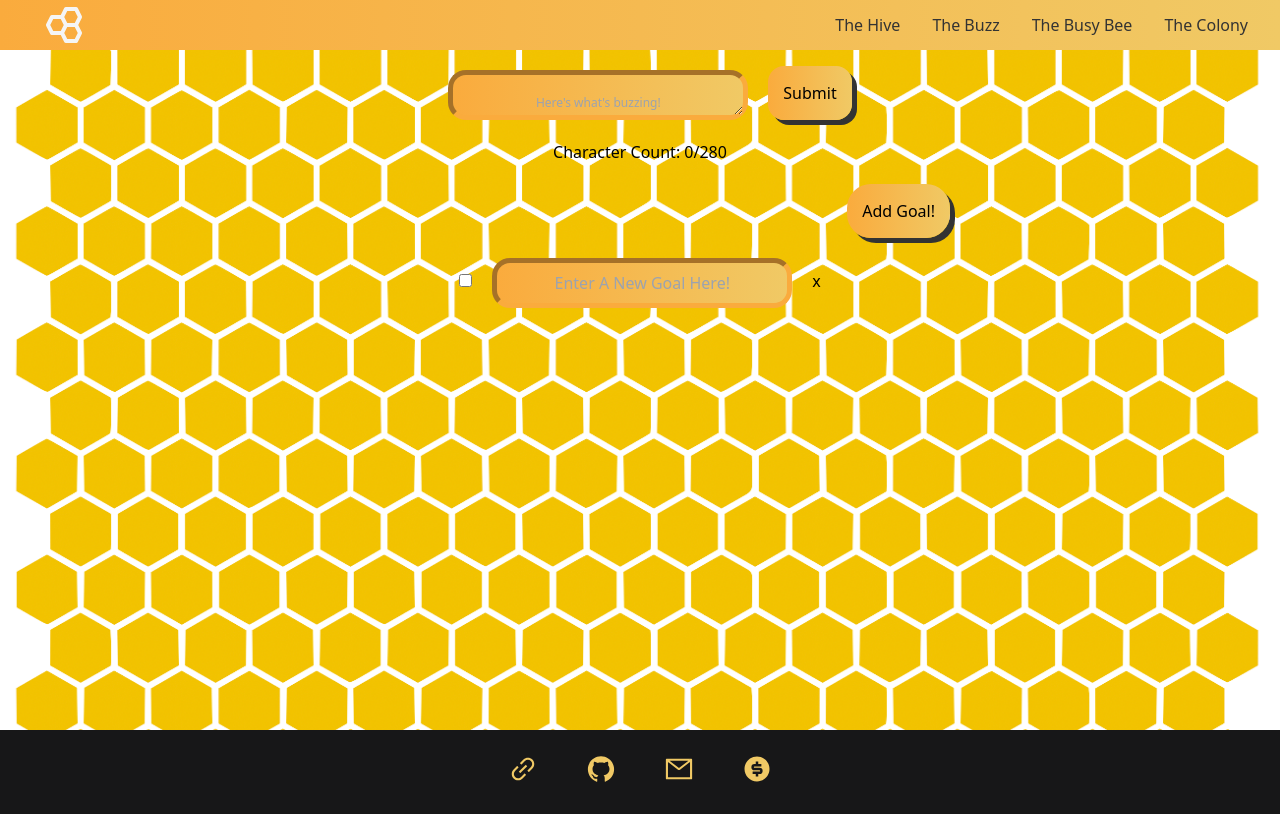
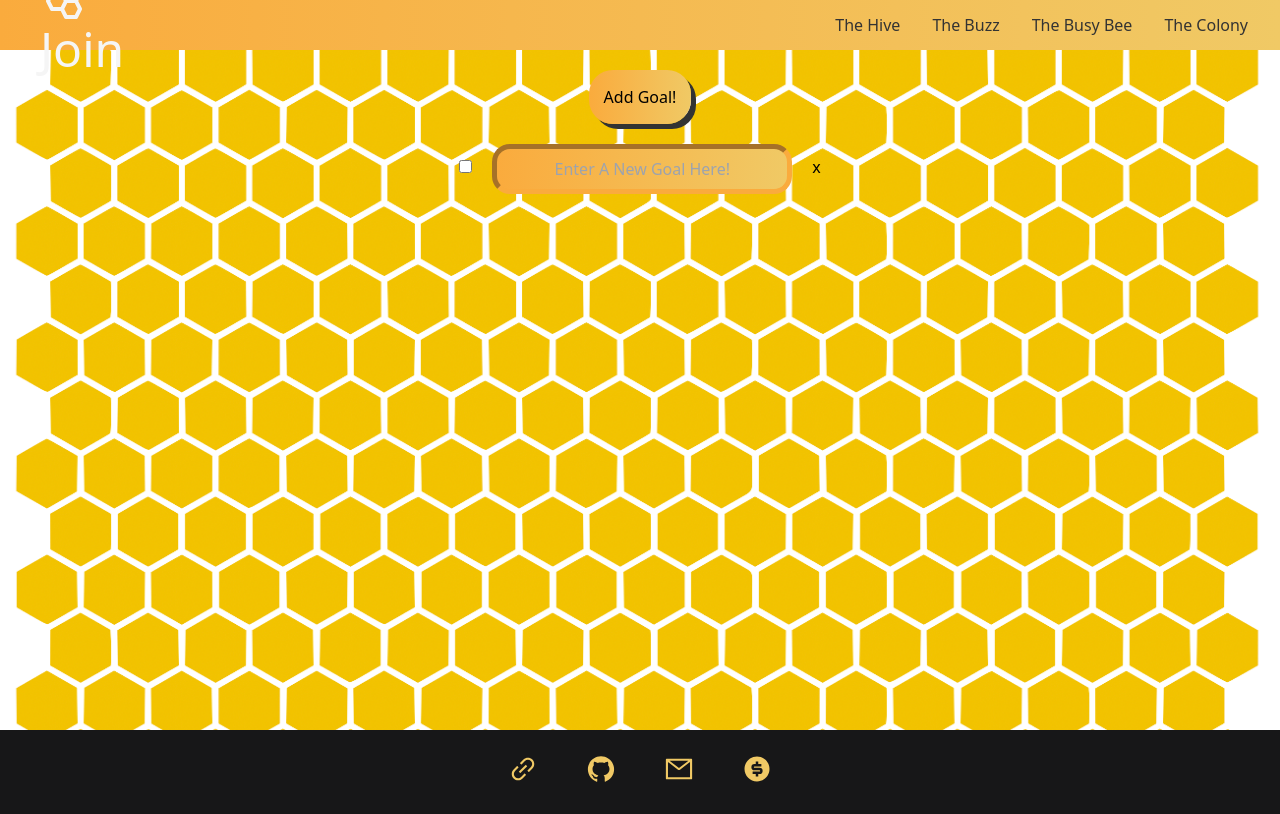
Before and after one commit to anillag/hive-social-wellness, a React (Create React App) app in the folder client/: page /the-busy-bee in a window 1280 px wide. Built offline with nearby package versions, Linux system fonts and the light colour scheme.

Commit message:
Updated Nav to include Join/Logout conditional link

```diff
--- a/client/src/components/Nav/index.js
+++ b/client/src/components/Nav/index.js
@@ -1,8 +1,14 @@
 import React from "react";
 import { Link } from "react-router-dom";
 import { BiHive } from "react-icons/bi";
+import Auth from "../../utils/auth";
 
 const Nav = () => {
+  const logout = (event) => {
+    event.preventDefault();
+    Auth.logout();
+  };
+
   return (
     <div>
       <nav>
@@ -11,6 +17,19 @@ const Nav = () => {
             <Link to="/join">
               <BiHive />
             </Link>
+            <div className="text-1xl">
+              {Auth.loggedIn() ? (
+                <>
+                  <Link to="/" onClick={logout}>
+                    Logout
+                  </Link>
+                </>
+              ) : (
+                <>
+                  <Link to="/join">Join</Link>
+                </>
+              )}
+            </div>
           </div>
 
           <input id="menu-toggle" type="checkbox" />
--- a/client/src/pages/TheBusyBee.js
+++ b/client/src/pages/TheBusyBee.js
@@ -28,10 +28,9 @@ const TheBusyBee = () => {
 
   return (
     <div className="hiveFlex">
-      <ThoughtForm />
       <div className=" w-full p-5 flex justify-center">
         <div className="w-1/2 flex-row justify-center">
-          <div className="w-full flex justify-end">
+          <div className="w-full flex justify-center">
             <button
               className="buzz-button rounded-3xl"
               type="button"
```
